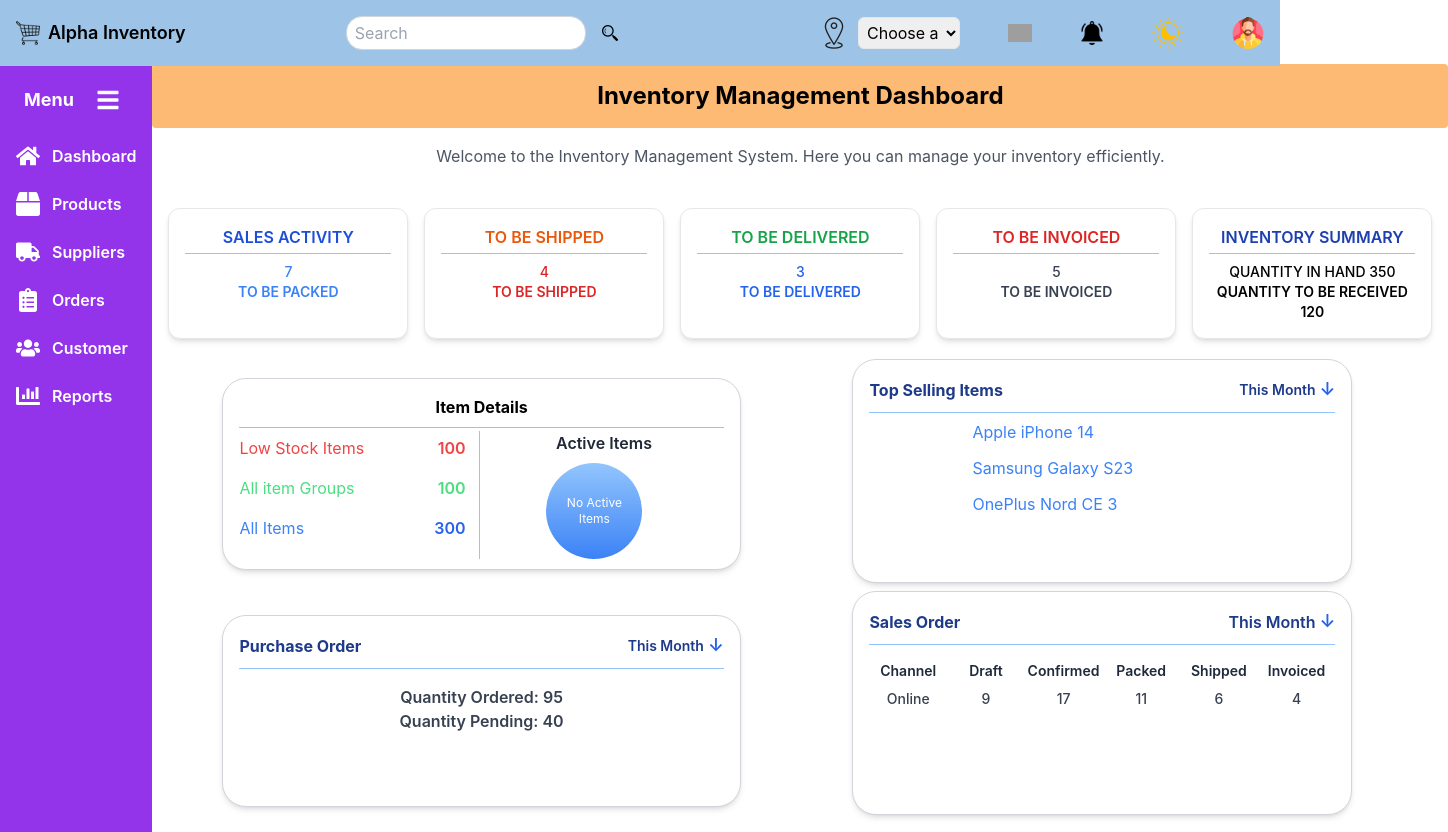
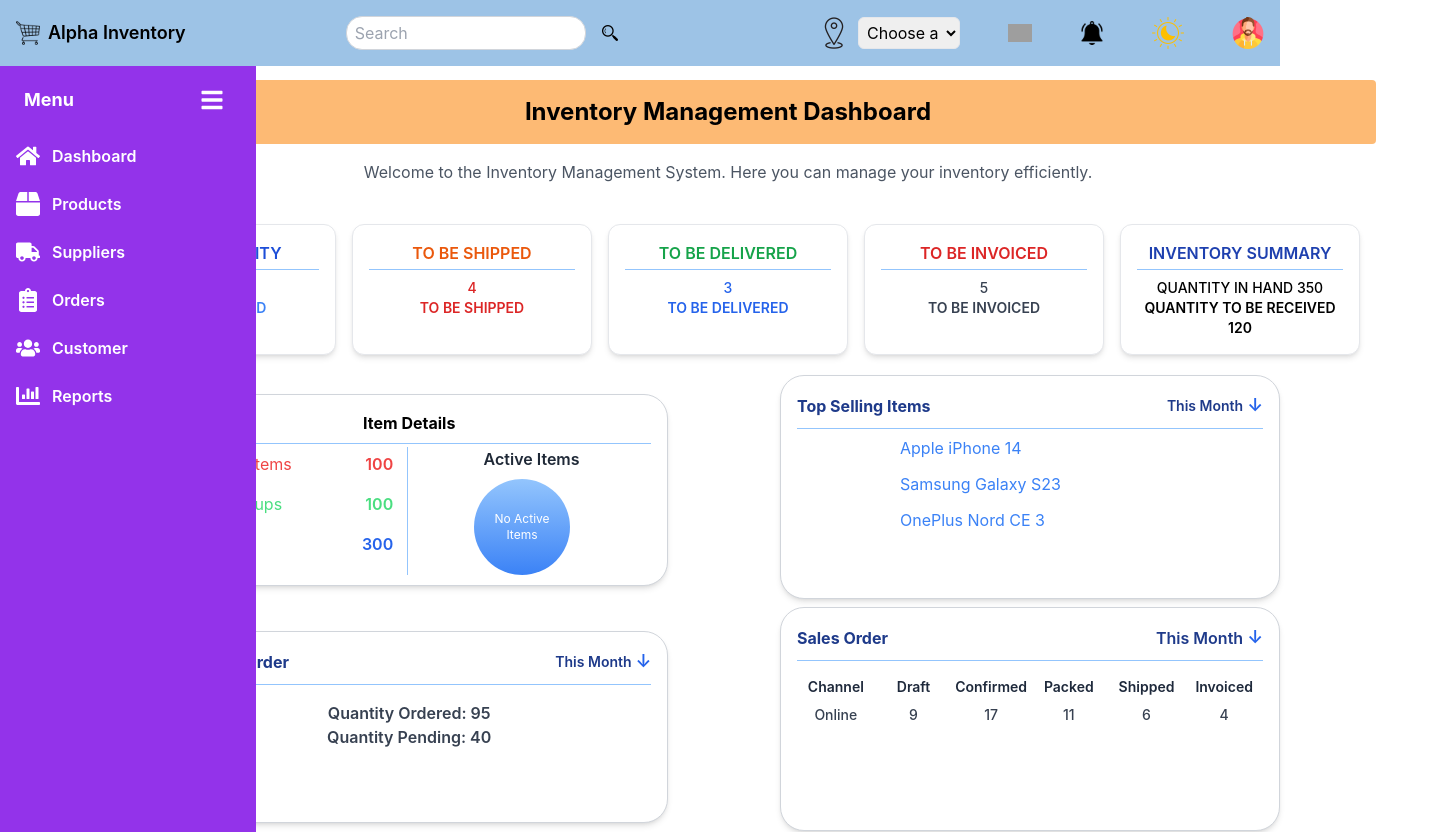
Before and after one commit to anik0103/inventory-management-system, a React (Create React App) app: page / in a window 1280 px wide. Shown: the top 832 px of the page, 1448 px wide, since content can reach past the window. Built offline with nearby package versions, Linux system fonts and the light colour scheme; grey boxes are pictures that could not be loaded.

Commit message:
refactor: Implement AppLayout component and enhance Sidebar with routing links

```diff
--- a/src/App.js
+++ b/src/App.js
@@ -5,38 +5,55 @@ import SignIn from "./Components/Authentication/SignIn";
 import SignUp from "./Components/Authentication/SignUp";
 import Sidebar from "./Components/Sidebar";
 import Navbar from "./Components/Navbar";
-import { createBrowserRouter, RouterProvider } from "react-router-dom";
+import { createBrowserRouter, RouterProvider, Outlet } from "react-router-dom";
 
-function App() {
-  const appRouter = createBrowserRouter([
-    {
-      path: "/",
-      element: <Dashboard />,
-    },
-    {
-      path: "/products",
-      element: <Products/>,
-    },
-    {
-      path: "/signup",
-      element: <SignUp />,
-    },
-    {
-      path: "/signin",
-      element: <SignIn />,
-    },
-  ]);
+// ✅ Layout that wraps all pages WITH routing context
+const AppLayout = () => {
   return (
     <div className="App">
+      {/* Fixed Navbar at top */}
       <div className="fixed top-0 left-0 w-full z-50">
-      <Navbar />
+        <Navbar />
       </div>
+
+      {/* Sidebar + Main content */}
       <div className="flex pt-16">
-        <Sidebar/>
-        <RouterProvider router={appRouter} />
+        <Sidebar /> {/* ✅ Now safe to use <Link> here */}
+        <div className="ml-16 flex-1 p-4">
+          <Outlet /> {/* ✅ This is where child routes render */}
+        </div>
       </div>
     </div>
   );
+};
+
+// ✅ Define routing structure
+const appRouter = createBrowserRouter([
+  {
+    path: "/", // Base path
+    element: <AppLayout />, // Contains sidebar + navbar
+    children: [
+      { index: true, element: <Dashboard /> },
+      { path: "products", element: <Products /> },
+      { path: "suppliers", element: <div>Suppliers Page</div> },
+      { path: "orders", element: <div>Orders Page</div> },
+      { path: "customer", element: <div>Customer Page</div> },
+      { path: "reports", element: <div>Reports Page</div> },
+    ],
+  },
+  {
+    path: "/signin",
+    element: <SignIn />,
+  },
+  {
+    path: "/signup",
+    element: <SignUp />,
+  },
+]);
+
+// ✅ Main App component
+function App() {
+  return <RouterProvider router={appRouter} />;
 }
-//Taslim's test for PR!!
+
 export default App;
--- /dev/null
+++ b/src/Components/AppLayout.js
@@ -0,0 +1,26 @@
+import { useState } from "react";
+import Navbar from "./Components/Navbar";
+import Sidebar from "./Components/Sidebar";
+import { Outlet } from "react-router-dom";
+
+const AppLayout = () => {
+  const [sidebarExpanded, setSidebarExpanded] = useState(true);
+
+  return (
+    <div className="App">
+      <div className="fixed top-0 left-0 w-full z-50">
+        <Navbar />
+      </div>
+
+      <div className="flex pt-16">
+        <Sidebar onToggle={setSidebarExpanded} />
+        {/* 👇 Shift content based on sidebar width */}
+        <div className={`transition-all duration-300 ${sidebarExpanded ? "ml-64" : "ml-16"} flex-1 p-4`}>
+          <Outlet />
+        </div>
+      </div>
+    </div>
+  );
+};
+
+export default AppLayout;
--- a/src/Components/Sidebar.js
+++ b/src/Components/Sidebar.js
@@ -1,21 +1,24 @@
-import { useState } from "react";
-import {FaHome,FaBox,FaTruck,FaClipboardList,FaUsers,FaChartBar,FaBars,} from "react-icons/fa";
+import { useState,useEffect } from "react";
+import {FaHome,FaBox,FaTruck,FaClipboardList,FaUsers,FaChartBar,FaBars} from "react-icons/fa";
+import { Link } from "react-router-dom";
+
 
 const Sidebar = () => {
   const [expanded, setExpanded] = useState(true);
   const iconSize = 24;
 
+
   const menuItems = [
-    { key: "Dashboard", icon: <FaHome size={iconSize} />, label: "Dashboard" },
-    { key: "Products", icon: <FaBox size={iconSize} />, label: "Products" },
-    { key: "Suppliers", icon: <FaTruck size={iconSize} />, label: "Suppliers" },
-    { key: "Orders", icon: <FaClipboardList size={iconSize} />, label: "Orders" },
-    { key: "Customer", icon: <FaUsers size={iconSize} />, label: "Customer" },
-    { key: "Reports", icon: <FaChartBar size={iconSize} />, label: "Reports" },
+    { key: "Dashboard", icon: <FaHome size={iconSize} />, label: "Dashboard",to : "/" },
+    { key: "Products", icon: <FaBox size={iconSize} />, label: "Products",to: "/products" },
+    { key: "Suppliers", icon: <FaTruck size={iconSize} />, label: "Suppliers",to: "/suppliers" },
+    { key: "Orders", icon: <FaClipboardList size={iconSize} />, label: "Orders", to: "/orders" },
+    { key: "Customer", icon: <FaUsers size={iconSize} />, label: "Customer", to: "/customer" },
+    { key: "Reports", icon: <FaChartBar size={iconSize} />, label: "Reports", to: "/reports" },
   ];
 
   return (
-    <div className={`sidebar h-screen ${expanded ? "w-64" : "w-16"} bg-purple-600 text-white font-semibold flex flex-col transition-all duration-300`}>
+    <div className={`h-screen ${expanded ? "w-64" : "w-16"} bg-purple-600 text-white font-semibold flex flex-col transition-all duration-300 fixed t-0 l-0`}>
       {/* Header section with toggle */}
         <div className={`flex items-center ${expanded ? "justify-between px-6" : "justify-center"} py-4`}>
         {expanded && <span className="font-bold text-lg">Menu</span>}
@@ -30,11 +33,11 @@ const Sidebar = () => {
         {/* Menu items */}
           <ul className="flex-1 space-y-2">
             {menuItems.map((item) => (
-                <li
-                    key={item.key}
-                    className="hover:bg-purple-800 rounded cursor-pointer flex items-center gap-3 px-4 py-2">
+              <li key={item.key}>
+                <Link to={item.to} className="hover:bg-purple-800 rounded cursor-pointer flex items-center gap-3 px-4 py-2">
                   <div className="flex justify-center w-6">{item.icon}</div>
                   {expanded && <span className="whitespace-nowrap">{item.label}</span>}
+                </Link>
               </li>
             ))}
           </ul>
```
Lines whose indentation alone changed are shown as unchanged.
